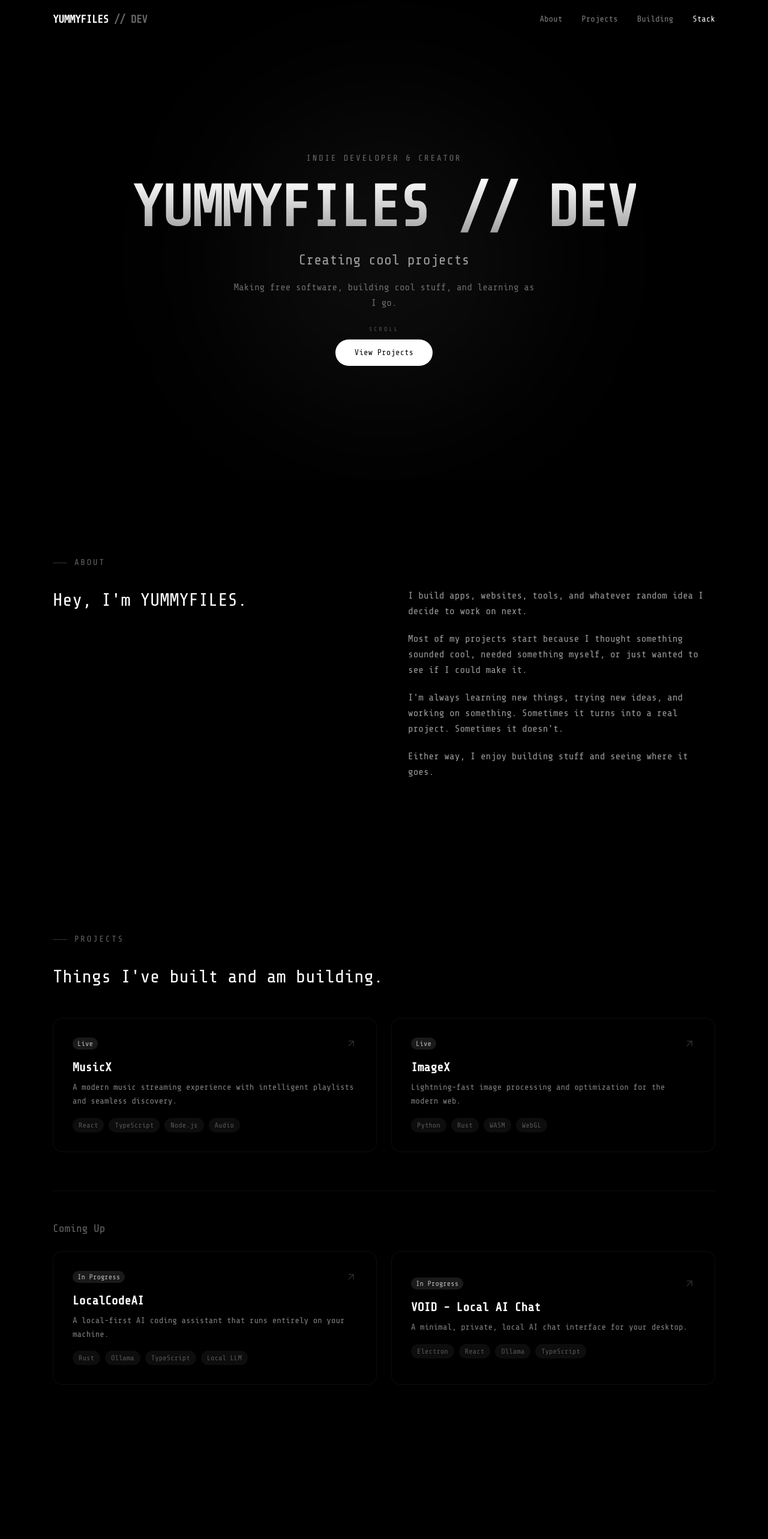
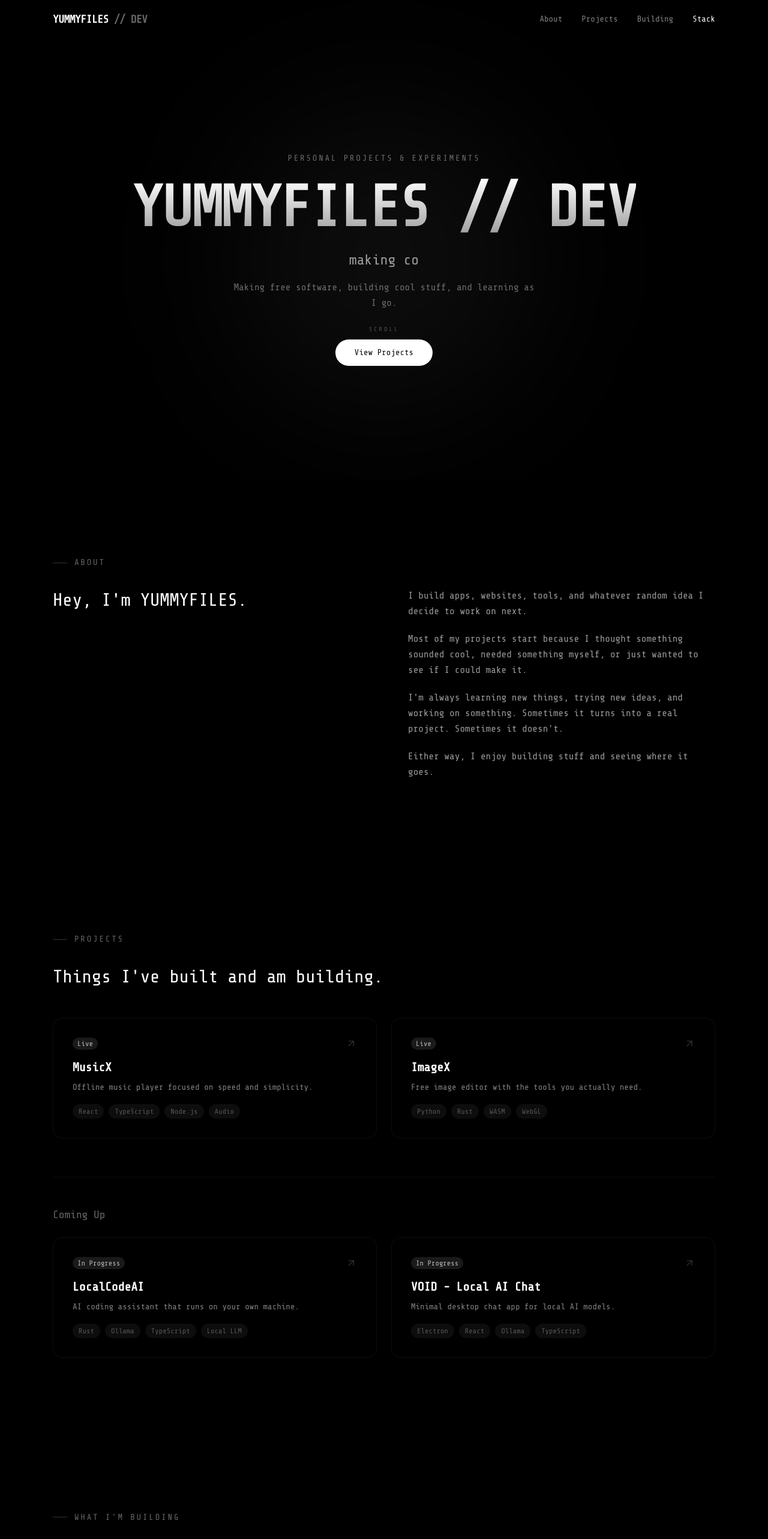
Before and after one commit to yummyfiles/yummyfiles-website, a React (Vite) app: page / in a window 1280 px wide. Shown: the top 2566 px of the page at 60% size. Built offline with nearby package versions, Linux system fonts and the light colour scheme.

Commit message:
Rewrite AI-generated text to sound more personal

```diff
--- a/src/components/Hero.tsx
+++ b/src/components/Hero.tsx
@@ -14,7 +14,7 @@ export default function Hero() {
             transition={{ duration: 0.6, delay: 0.2 }}
             className="text-sm text-white/40 uppercase tracking-[0.2em] mb-6"
           >
-            Indie Developer & Creator
+            personal projects & experiments
           </motion.p>
         </ScrollReveal>
 
--- a/src/components/TypingText.tsx
+++ b/src/components/TypingText.tsx
@@ -1,6 +1,6 @@
 import { useState, useEffect } from 'react'
 
-const words = ['Building software', 'Creating cool projects', 'Turning ideas into code', 'Making things that matter']
+const words = ['building apps', 'making cool stuff', 'learning new things', 'shipping projects']
 
 export default function TypingText() {
   const [wordIndex, setWordIndex] = useState(0)
--- a/src/data/projects.ts
+++ b/src/data/projects.ts
@@ -13,9 +13,9 @@ export const projects: Project[] = [
   {
     id: 'musix',
     title: 'MusicX',
-    description: 'A modern music streaming experience with intelligent playlists and seamless discovery.',
+    description: 'Offline music player focused on speed and simplicity.',
     longDescription:
-      'MusicX reimagines how you interact with your music library. It combines intelligent playlist generation with a clean, distraction-free interface. Built with performance in mind, it handles libraries of any size without breaking a sweat. Features include cross-platform sync, offline playback, and social listening rooms.',
+      'MusicX is an offline music player I built because I was tired of ads and bloated apps. It plays your local files, makes playlists, and just works. No accounts, no internet needed. Working on a v2 with some new ideas.',
     tags: ['React', 'TypeScript', 'Node.js', 'Audio'],
     links: [
       { label: 'GitHub', url: 'https://github.com/yummyfiles/musix' },
@@ -25,9 +25,9 @@ export const projects: Project[] = [
   {
     id: 'imagex',
     title: 'ImageX',
-    description: 'Lightning-fast image processing and optimization for the modern web.',
+    description: 'Free image editor with the tools you actually need.',
     longDescription:
-      'ImageX is a powerful image processing toolkit designed for developers who need speed without sacrificing quality. It supports batch processing, format conversion, intelligent compression, and real-time transformations. The API-first design makes it easy to integrate into any workflow, whether you are building a CMS, a gallery, or a full-featured media platform.',
+      'ImageX started because I wanted a simple image editor that didn\'t cost money or have a million features I\'d never use. It does the basics really well — resize, crop, filters, batch edits. Built with Rust and WASM so it runs in the browser without feeling slow.',
     tags: ['Python', 'Rust', 'WASM', 'WebGL'],
     links: [
       { label: 'GitHub', url: 'https://github.com/yummyfiles/imagex' },
@@ -37,9 +37,9 @@ export const projects: Project[] = [
   {
     id: 'localcodeai',
     title: 'LocalCodeAI',
-    description: 'A local-first AI coding assistant that runs entirely on your machine.',
+    description: 'AI coding assistant that runs on your own machine.',
     longDescription:
-      'LocalCodeAI brings AI-powered code assistance to your local environment without sending data to the cloud. It uses local LLMs to provide intelligent code completion, refactoring suggestions, and natural language queries about your codebase. Privacy-first, offline-capable, and customizable to your workflow.',
+      'LocalCodeAI is an experimental project where I\'m building a coding assistant that runs locally using Ollama. No data leaves your computer. It can do code completion, answer questions about your code, and suggest refactors. Still a work in progress.',
     tags: ['Rust', 'Ollama', 'TypeScript', 'Local LLM'],
     links: [],
     status: 'in-progress',
@@ -47,9 +47,9 @@ export const projects: Project[] = [
   {
     id: 'void',
     title: 'VOID - Local AI Chat',
-    description: 'A minimal, private, local AI chat interface for your desktop.',
+    description: 'Minimal desktop chat app for local AI models.',
     longDescription:
-      'VOID is a lightweight desktop application that gives you a clean, distraction-free chat interface to interact with local AI models. No accounts, no telemetry, no cloud dependency. Just you and the model, running entirely offline with support for multiple backends like Ollama and llama.cpp.',
+      'VOID is a simple chat interface for talking to local AI models. No sign up, no cloud, no telemetry. Just open it and start chatting. Supports Ollama and llama.cpp. Built it because I wanted something clean that just worked.',
     tags: ['Electron', 'React', 'Ollama', 'TypeScript'],
     links: [],
     status: 'in-progress',
```
